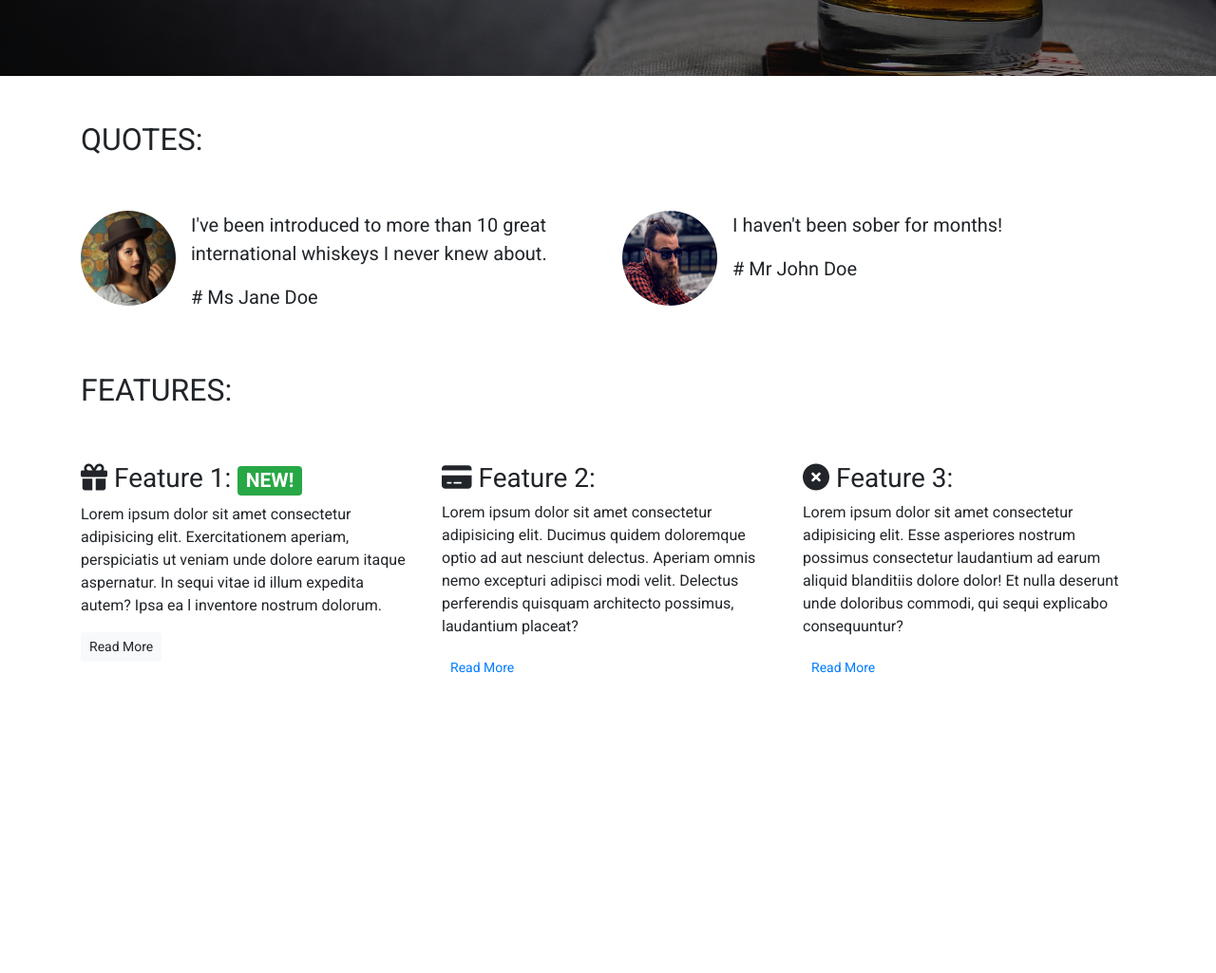
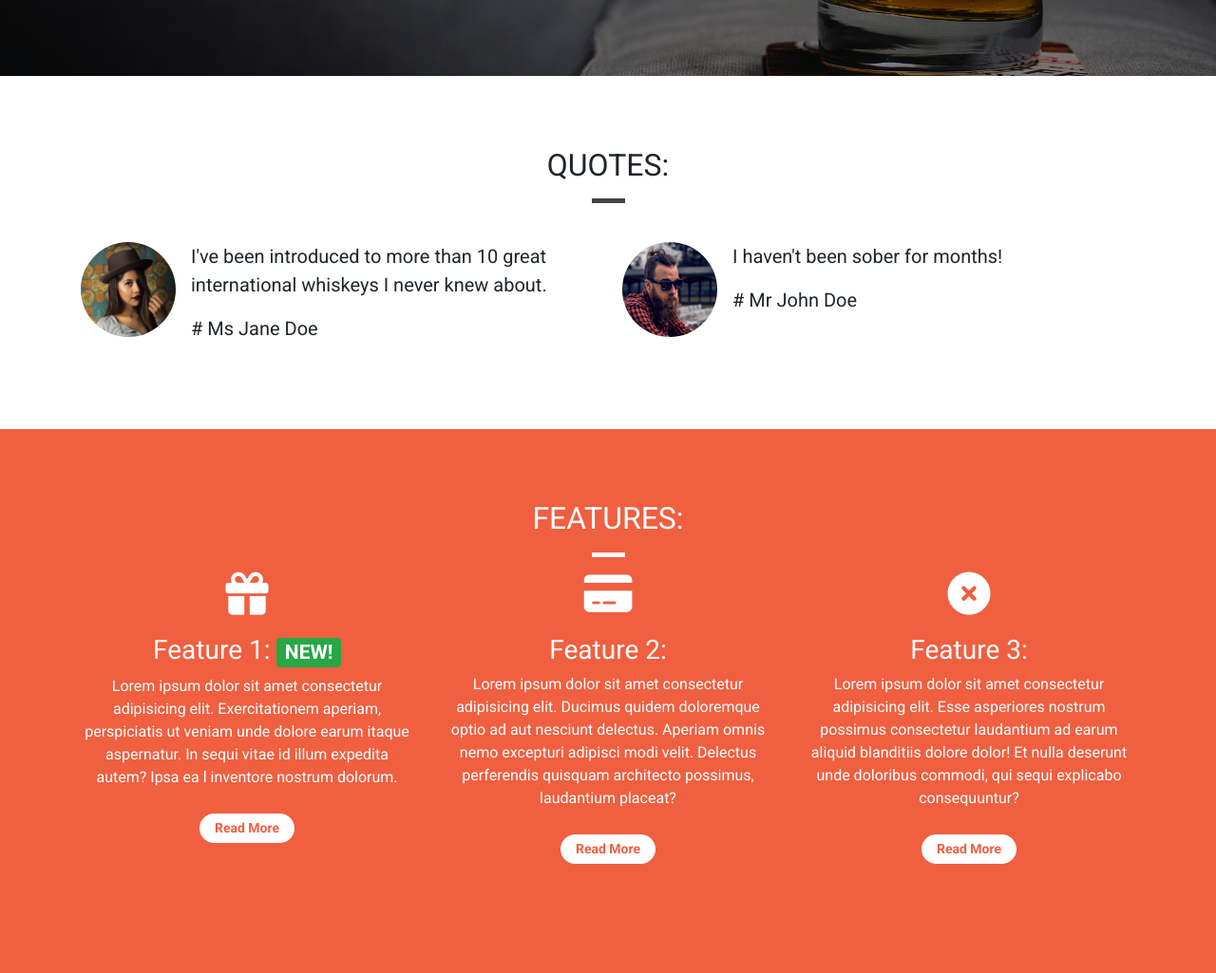
Before and after one commit to Poay-Kin-Loo/2.2_User_Centric2-CSS_Bootstrap_Basic-Whiskey, a plain HTML site: page index.html in a window 1280 px wide. Shown: the part 720-1745 px from the top of the page at 95% size. Before the commit the page ends 1455 px from the top, so only its background shows below. Drawn offline with nearby package versions, Linux system fonts and the light colour scheme.

Commit message:
Add beyond Bootstrap pt3

```diff
--- a/css/style.css
+++ b/css/style.css
@@ -4,7 +4,14 @@ body {
 
 /* Containers */
 
-.alert-container .col-12{
+.container-wrapper {}
+
+.container-wrapper--red {
+    background-color: #f05f40;
+    color: white;
+}
+
+.alert-container .col-12 {
     padding-left: 0;
     padding-right: 0;
 }
@@ -50,6 +57,22 @@ body {
 .features-container {}
 
 
+/* Page headers */
+
+.page-header {
+    margin-bottom: 0;
+    border-bottom: 0;
+    text-align: center;
+}
+
+.page-header h2 {
+    margin-top: 0;
+}
+
+.quotes .page-header{
+    margin-bottom: 25px;
+}
+
 /* Block dividers */
 
 .block-divider {
@@ -63,8 +86,19 @@ body {
     background-color: #f05f40;
 }
 
+.block-divider--white {
+    background-color: white;
+}
+
 .block-divider--short {
     width: 35px;
+}
+
+/* Content containers */
+
+.content-containers {
+    padding-top: 75px;
+    padding-bottom: 75px;
 }
 
 /* Navbar */
@@ -85,7 +119,7 @@ body {
     border: 0;
 }
 
-.navbar .navbar-toggler{
+.navbar .navbar-toggler {
     border: 0px;
 }
 
@@ -100,7 +134,7 @@ body {
 /* Jumbotron */
 
 .jumbotron {
-    background-color:transparent;
+    background-color: transparent;
 }
 
 .jumbotron-header {
@@ -143,3 +177,24 @@ body {
     border-color: #df4929;
     color: white;
 }
+
+.feature {
+    text-align: center;
+    margin-bottom: 40px;
+}
+
+.feature i {
+    margin-bottom: 20px;
+    font-size: 45px;
+    line-height: 45px;
+}
+
+.feature .btn {
+    background-color: white;
+    border-color: white;
+    border-radius: 15px;
+    min-width: 100px;
+    font-weight: bold;
+    margin-top: 10px;
+    color: #f05f40;
+}
--- a/index.html
+++ b/index.html
@@ -103,11 +103,13 @@
     <!--/.Callout-->
 
     <!--Quotes-->
-    <div class="container quotes-container">
+    <div class="container-wrapper">
+        <div class="container quotes-container content-containers">
             <section class="quotes">
                 <div class="row">
-                <div class="col-12 my-5">
+                    <div class="col-12 page-header">
                         <h2 class="text-uppercase">Quotes:</h2>
+                        <hr class="block-divider block-divider--short">
                     </div>
                 </div>
 
@@ -121,7 +123,8 @@
 
                             <div class="media-body">
                                 <blockquote class="blockquote">
-                                <p>I've been introduced to more than 10 great international whiskeys I never knew about.
+                                    <p>I've been introduced to more than 10 great international whiskeys I never knew
+                                        about.
                                     </p>
                                     <p># Ms Jane Doe</p>
                                 </blockquote>
@@ -133,8 +136,8 @@
                     <div class="col-12 col-md-6">
                         <div class="media">
                             <div class="d-none d-sm-block">
-                            <img src="images/guy-image.png" alt="Man client" class="rounded-circle mr-3" height="100px"
-                                width="100px">
+                                <img src="images/guy-image.png" alt="Man client" class="rounded-circle mr-3"
+                                    height="100px" width="100px">
                             </div>
 
                             <div class="media-body">
@@ -148,52 +151,60 @@
                 </div>
             </section>
         </div>
+    </div>
     <!--/.Quotes-->
 
     <!--Features-->
-    <div class="container features-container">
-        <section>
+    <div class=".container-wrapper container-wrapper--red">
+        <div class="container features-container content-containers">
+            <section class="features">
                 <div class="row">
-                <div class="col-12 my-5">
+                    <div class="col-12 page-header">
                         <h2 class="text-uppercase">Features:</h2>
+                        <hr class="block-divider block-divider--short block-divider--white">
                     </div>
                 </div>
 
                 <div class="row">
                     <div class="col-12 col-md-6 col-lg-4">
-                    <div class="features">
-                        <h3><span class="fas fa-gift d-none d-sm-inline"></span> Feature 1: <span
+                        <div class="feature">
+                            <h3><i class="fas fa-gift d-none d-sm-block"></i> Feature 1: <span
                                     class="badge badge-success">NEW!</span></h3>
-                        <p>Lorem ipsum dolor sit amet consectetur adipisicing elit. Exercitationem aperiam, perspiciatis
+                            <p>Lorem ipsum dolor sit amet consectetur adipisicing elit. Exercitationem aperiam,
+                                perspiciatis
                                 ut
-                            veniam unde dolore earum itaque aspernatur. In sequi vitae id illum expedita autem? Ipsa ea
+                                veniam unde dolore earum itaque aspernatur. In sequi vitae id illum expedita autem? Ipsa
+                                ea
                                 l inventore nostrum dolorum.</p>
                             <p><a class="btn btn-sm btn-light" href="">Read More</a></p>
                         </div>
                     </div>
 
                     <div class="col-12 col-md-6 col-lg-4">
-                    <div class="features">
-                        <h3><i class="fas fa-credit-card d-none d-sm-inline"></i> Feature 2:</h3>
-                        <p>Lorem ipsum dolor sit amet consectetur adipisicing elit. Ducimus quidem doloremque optio ad
+                        <div class="feature">
+                            <h3><i class="fas fa-credit-card d-none d-sm-block"></i> Feature 2:</h3>
+                            <p>Lorem ipsum dolor sit amet consectetur adipisicing elit. Ducimus quidem doloremque optio
+                                ad
                                 aut
-                            nesciunt delectus. Aperiam omnis nemo excepturi adipisci modi velit. Delectus perferendis
+                                nesciunt delectus. Aperiam omnis nemo excepturi adipisci modi velit. Delectus
+                                perferendis
                                 quisquam architecto possimus, laudantium placeat?</p>
-                        <p><a class="btn btn-sm btn-default" href="">Read More</a></p>
+                            <p><a class="btn btn-sm btn-light" href="">Read More</a></p>
                         </div>
                     </div>
 
                     <div class="col-12 d-md-none d-lg-block col-lg-4">
-                    <div class="features">
-                        <h3><i class="fas fa-times-circle d-none d-sm-inline"></i> Feature 3:</h3>
+                        <div class="feature">
+                            <h3><i class="fas fa-times-circle d-none d-sm-block"></i> Feature 3:</h3>
                             <p>Lorem ipsum dolor sit amet consectetur adipisicing elit. Esse asperiores nostrum possimus
                                 consectetur laudantium ad earum aliquid blanditiis dolore dolor! Et nulla deserunt unde
                                 doloribus commodi, qui sequi explicabo consequuntur?</p>
-                        <p><a class="btn btn-sm btn-default" href="">Read More</a></p>
+                            <p><a class="btn btn-sm btn-light" href="">Read More</a></p>
                         </div>
                     </div>
                 </div>
             </section>
+        </div>
     </div>
     <!--/.Features-->
 
```
Lines whose indentation alone changed are shown as unchanged.
